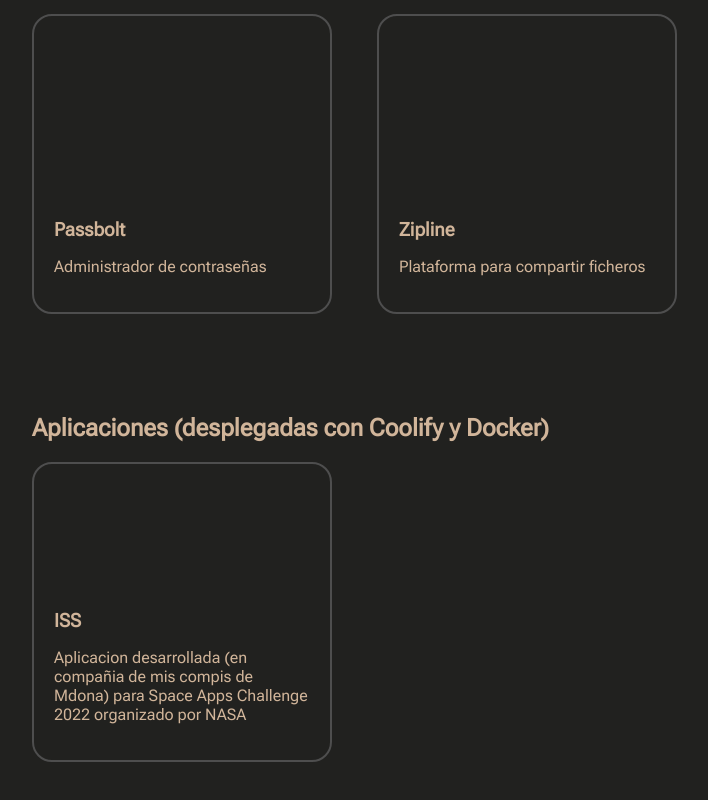
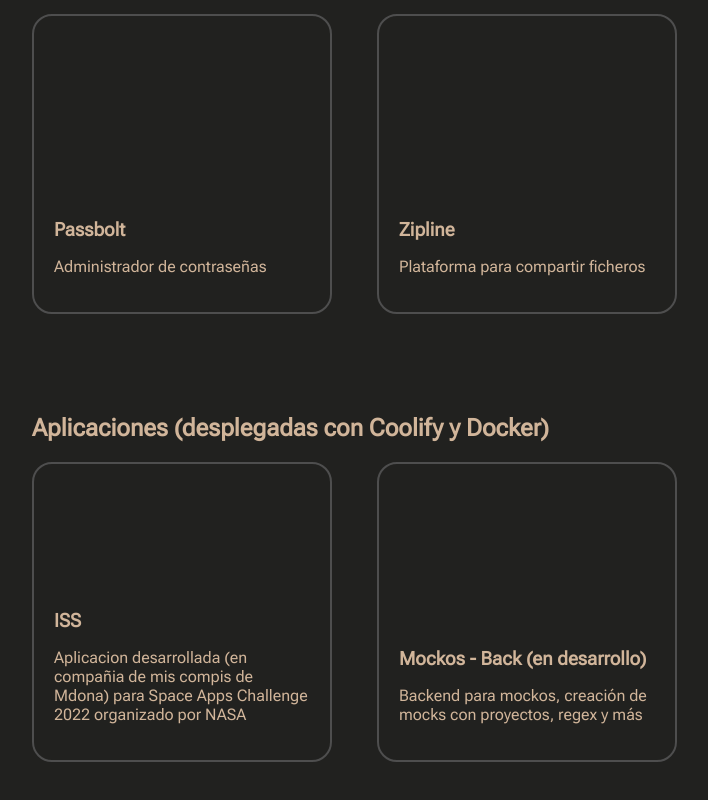
Before and after one commit to undernightcore/puntaserver, a Vue app: page / in a window 1280 px wide. Shown: the part 697-1497 px from the top of the page, without its empty margins (8-716 px from the left). Built offline with nearby package versions, Linux system fonts and the light colour scheme.

Commit message:
feat: added api link

```diff
--- a/src/views/HomeView.vue
+++ b/src/views/HomeView.vue
@@ -56,6 +56,11 @@
           description="Aplicacion desarrollada (en compañia de mis compis de Mdona) para Space Apps Challenge 2022 organizado por NASA"
           @click="openLink('https://iss.puntaserver.com')"
         ></CardComponent>
+        <CardComponent
+          title="Mockos - Back (en desarrollo)"
+          description="Backend para mockos, creación de mocks con proyectos, regex y más"
+          @click="openLink('https://mockos-back.puntaserver.com')"
+        ></CardComponent>
       </div>
     </div>
   </div>
```
